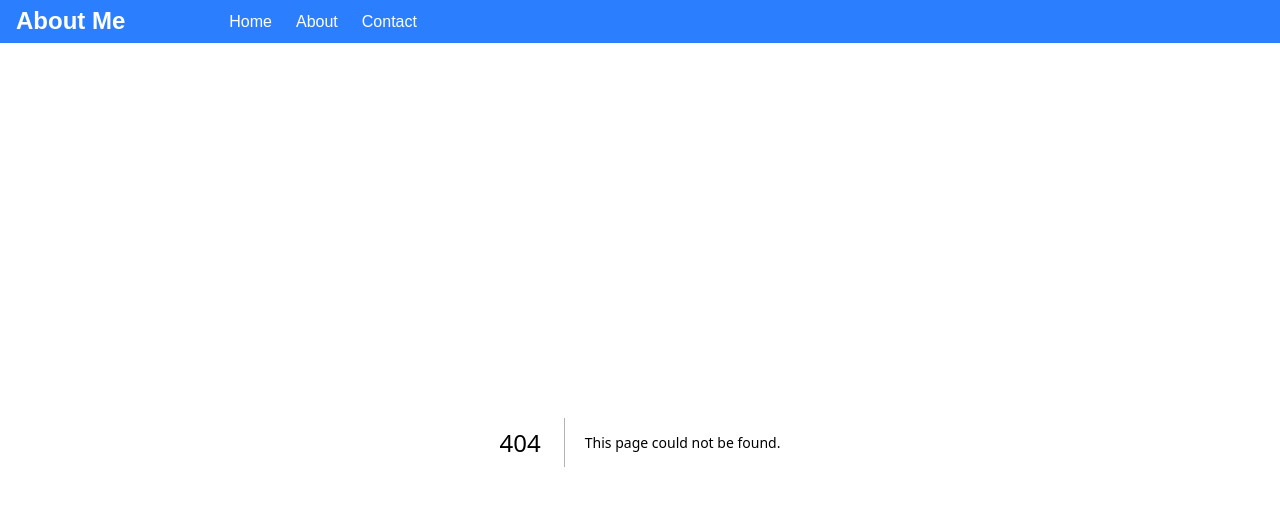
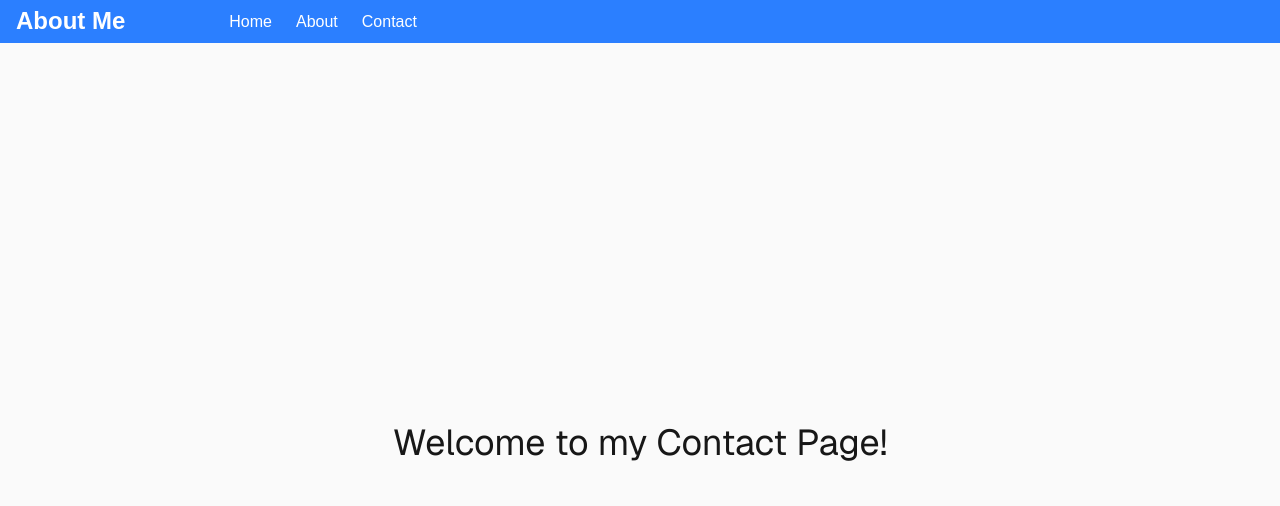
Before and after one commit to Caryariola/CS-2240-Website, a Next.js app: page /contact in a window 1280 px wide. Before the commit this address had no page. Shown: the top 506 px of the page. Built offline with nearby package versions, Linux system fonts and the light colour scheme.

Commit message:
Added contact and about page

```diff
--- /dev/null
+++ b/app/about/page.tsx
@@ -0,0 +1,7 @@
+export default function About() {
+  return (
+    <div className="flex min-h-screen items-center justify-center bg-zinc-50 font-sans dark:bg-black text-4xl">
+      Welcome to my About Page!
+    </div>
+  )
+}
--- /dev/null
+++ b/app/contact/page.tsx
@@ -0,0 +1,7 @@
+export default function Contact() {
+    return (
+        <div className="flex min-h-screen items-center justify-center bg-zinc-50 font-sans dark:bg-black text-4xl">
+            Welcome to my Contact Page!
+        </div>
+    )
+}
```
